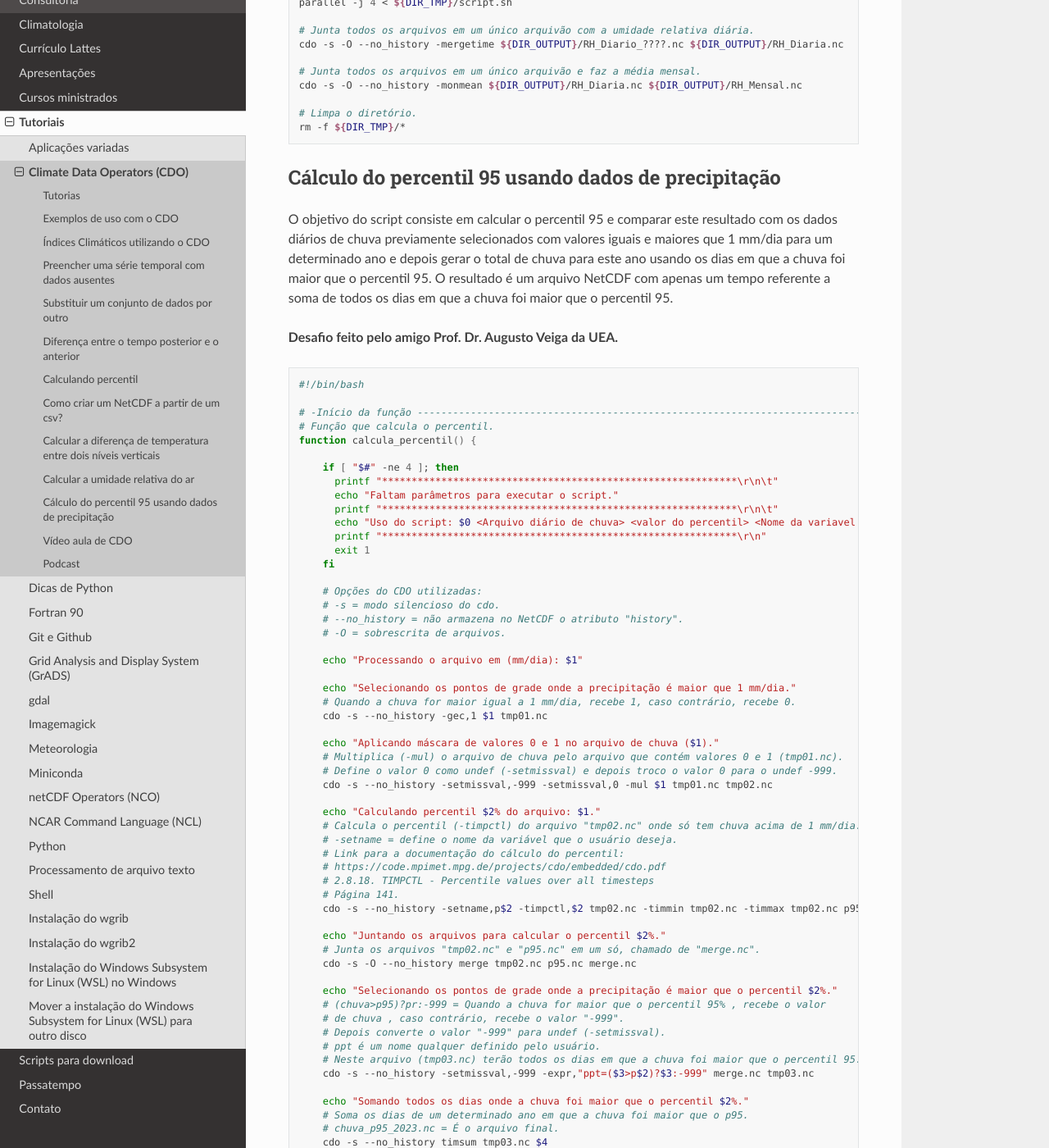
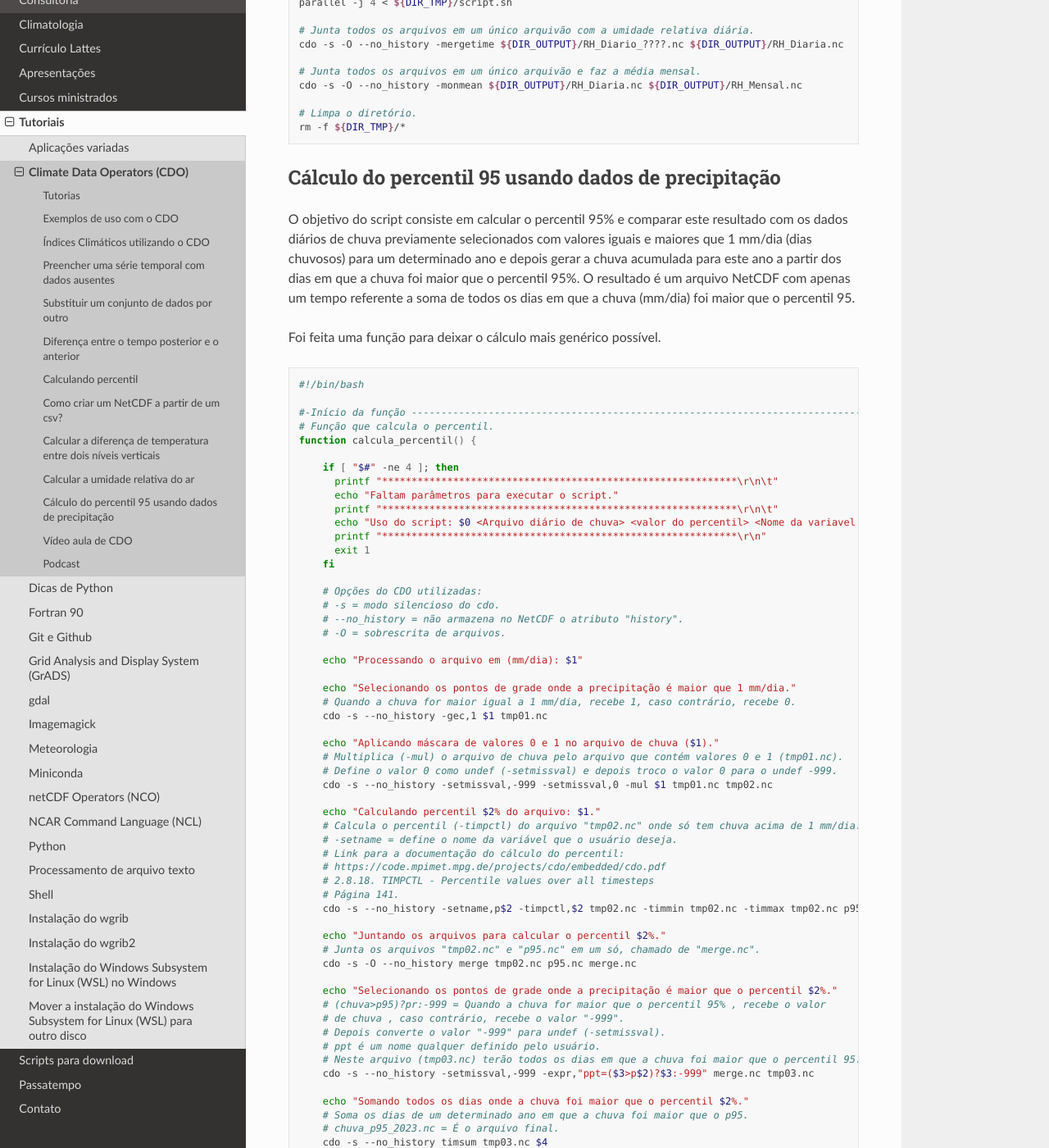
Before and after one commit to jgmsantos/homepage, a Sphinx documentation site: the page built from docs/pages/tutoriais/cdo.md, in a window 1280 px wide and 1400 px high, scrolled down 31633 px. Shown: the whole window at 82% size. Built offline with Sphinx 7.4.7 and the Read the Docs theme 2.0.0, drawn with Linux system fonts in a browser that asks for light colours; pages that are not in the unit, such as notebooks, are missing from menus; some of the changed text lies outside the part shown.

Commit message:
Percentil

````diff
--- a/docs/pages/tutoriais/cdo.md
+++ b/docs/pages/tutoriais/cdo.md
@@ -1344,14 +1344,14 @@ rm -f ${DIR_TMP}/*
 ```
 ### Cálculo do percentil 95 usando dados de precipitação
 
-O objetivo do script consiste em calcular o percentil 95 e comparar este resultado com os dados diários de chuva previamente selecionados com valores iguais e maiores que 1 mm/dia para um determinado ano e depois gerar o total de chuva para este ano usando os dias em que a chuva foi maior que o percentil 95. O resultado é um arquivo NetCDF com apenas um tempo referente a soma de todos os dias em que a chuva foi maior que o percentil 95.
+O objetivo do script consiste em calcular o percentil 95% e comparar este resultado com os dados diários de chuva previamente selecionados com valores iguais e maiores que 1 mm/dia (dias chuvosos) para um determinado ano e depois gerar a chuva acumulada para este ano a partir dos dias em que a chuva foi maior que o percentil 95%. O resultado é um arquivo NetCDF com apenas um tempo referente a soma de todos os dias em que a chuva (mm/dia) foi maior que o percentil 95.
 
-**Desafio feito pelo amigo Prof. Dr. Augusto Veiga da UEA.**
+Foi feita uma função para deixar o cálculo mais genérico possível.
 
 ```bash
 #!/bin/bash
 
-# -Início da função --------------------------------------------------------------------------------------------------
+#-Início da função --------------------------------------------------------------------------------------------------
 # Função que calcula o percentil.
 function calcula_percentil() {
 
@@ -1413,15 +1413,15 @@ function calcula_percentil() {
     # Para ver os passos intermediários, descomente a linha abaixo.
     rm -f tmp??.nc p95.nc merge.nc
 }
-# -Fim da função -----------------------------------------------------------------------------------------------------
+#-Fim da função -----------------------------------------------------------------------------------------------------
 
 # Programa principal. Declara algumas variáveis.
 Nome_Do_Arquivo_Diario_De_Chuva="CPC-1981.nc" # Em mm/dia.
-percentil="80" # Percentil de interesse. Intervalo válido: 0-100.
-Nome_Da_Variavel_Arquivo_De_Chuva="pr" # Nome da variável que está no NetCDF do arquivo "Nome_Do_Arquivo_Diario_De_Chuva".
+percentil="95" # Percentil de interesse. Intervalo válido: 0-100.
+Nome_Da_Variavel_Arquivo_De_Chuva="pr" # Nome da variável que está no arquivo NetCDF.
 Nome_Do_Arquivo_Gerado="chuva_p${percentil}_1981.nc" # Arquivo que será gerado na sua máquina.
 
-# Chama a função.
+# Chama a função para calcular o percentil.
 # Ordem dos parâmetros de acordo com a função. São 4 no total.
 #                                $1                        $2                      $3                            $4
 calcula_percentil "$Nome_Do_Arquivo_Diario_De_Chuva" "$percentil" "${Nome_Da_Variavel_Arquivo_De_Chuva}" "${Nome_Do_Arquivo_Gerado}"
````
